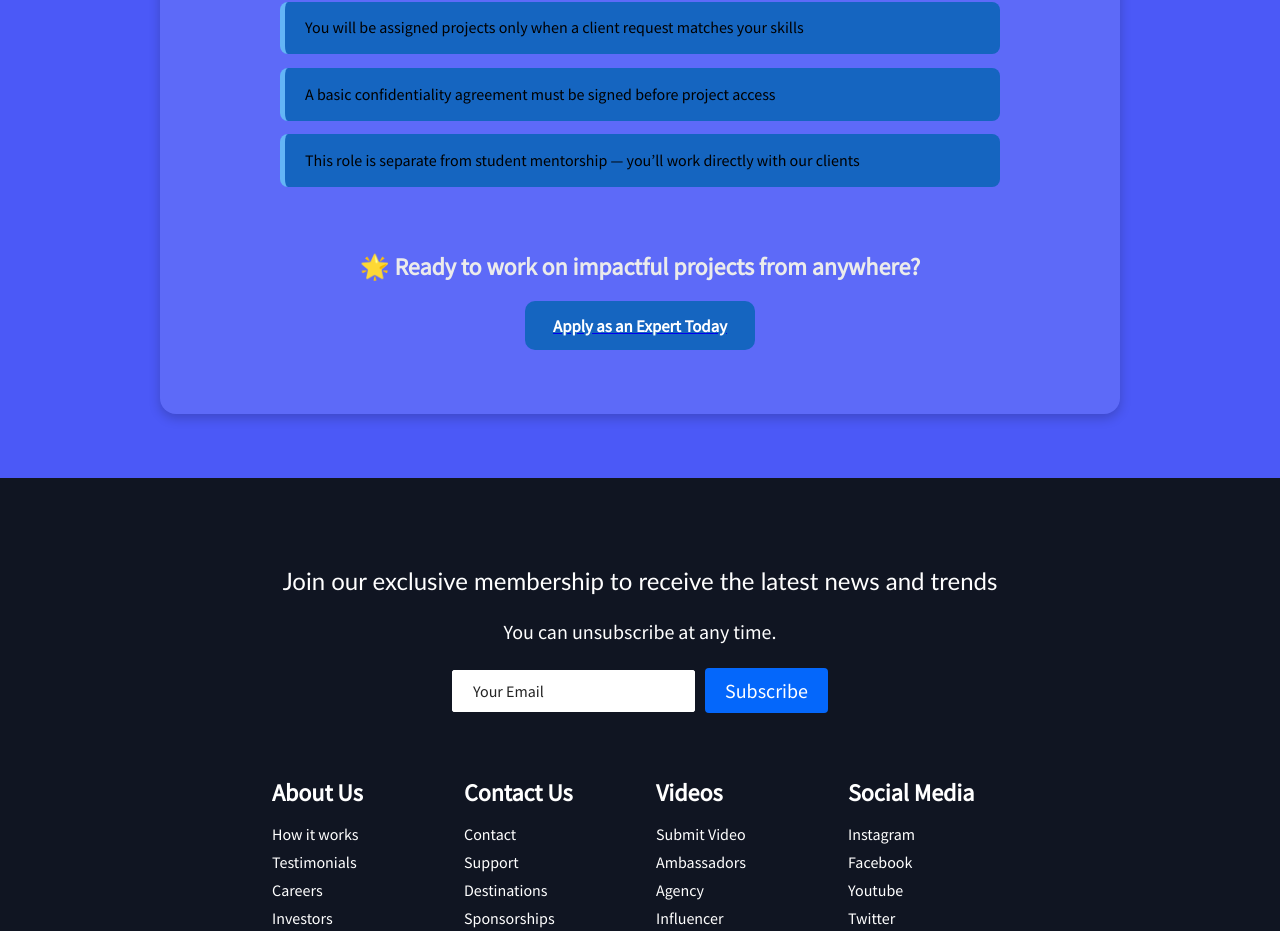
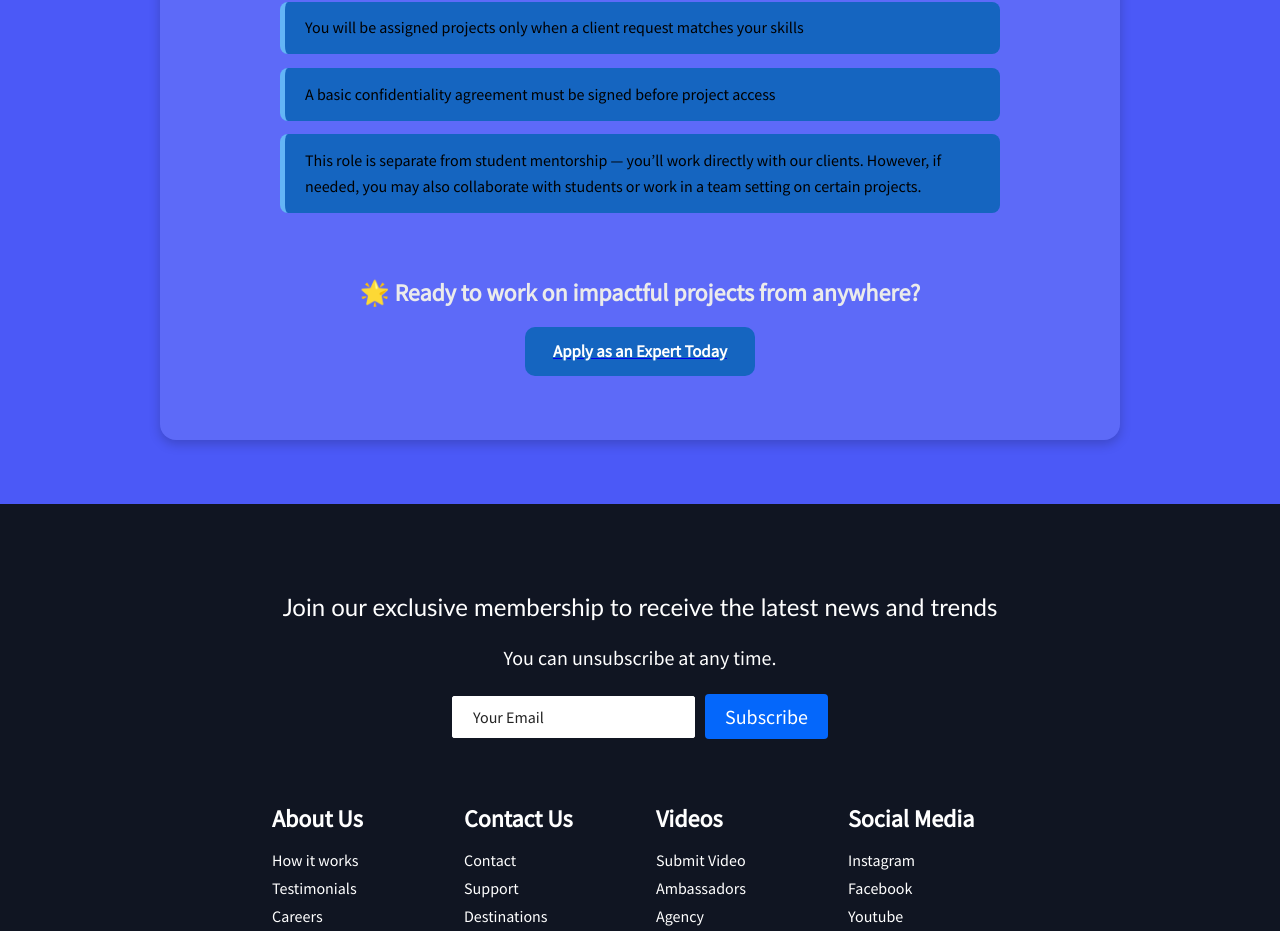
Before and after one commit to surajbhan93/MentorSetu, a React (Create React App) app: page /join-expert in a window 1280 px wide. Shown: the part 1508-2439 px from the top of the page. Built offline with nearby package versions, Linux system fonts and the light colour scheme.

Commit message:
Update JoinExpert.js

```diff
--- a/src/pages/JoinExpert.js
+++ b/src/pages/JoinExpert.js
@@ -10,7 +10,7 @@ const JoinExpert = () => {
           MentorSetu connects skilled professionals to real freelance-style projects from clients. Join as an expert and work remotely on web development, design, content, and more.
         </p>
 
-        <a href="https://forms.gle/your-form-link-here" target="_blank" rel="noopener noreferrer">
+        <a href="https://tally.so/r/nW70ov" target="_blank" rel="noopener noreferrer">
           <button className="join-button">Apply Now as an Expert 🚀</button>
         </a>
 
@@ -48,13 +48,13 @@ const JoinExpert = () => {
             <li>This work is fully remote and flexible — but deadlines must be respected</li>
             <li>You will be assigned projects only when a client request matches your skills</li>
             <li>A basic confidentiality agreement must be signed before project access</li>
-            <li>This role is separate from student mentorship — you’ll work directly with our clients</li>
+            <li>This role is separate from student mentorship — you’ll work directly with our clients. However, if needed, you may also collaborate with students or work in a team setting on certain projects.</li>
           </ul>
         </section>
 
         <div className="final-cta">
           <h3>🌟 Ready to work on impactful projects from anywhere?</h3>
-          <a href="https://forms.gle/your-form-link-here" target="_blank" rel="noopener noreferrer">
+          <a href="https://tally.so/r/nW70ov" target="_blank" rel="noopener noreferrer">
             <button className="join-button">Apply as an Expert Today</button>
           </a>
         </div>
```
